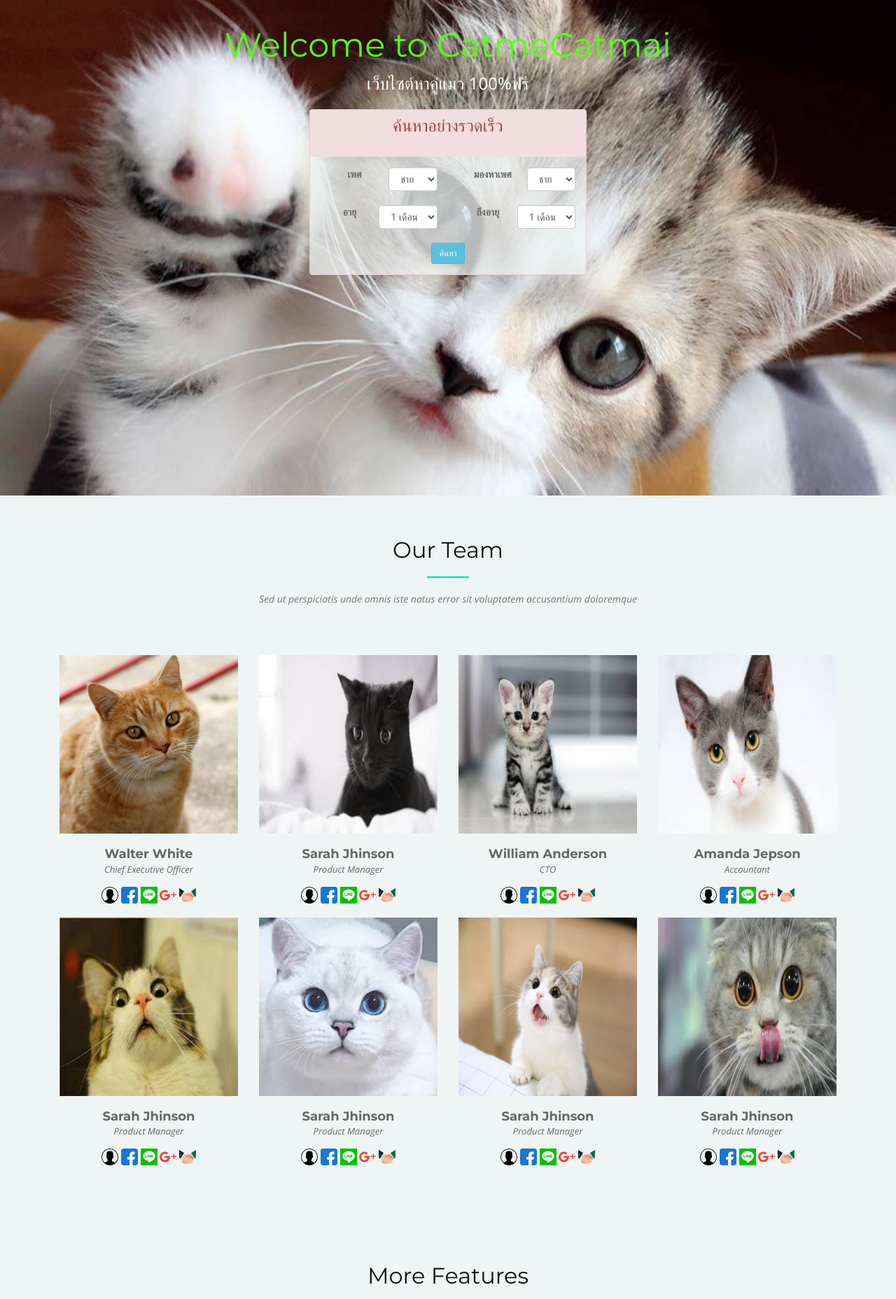
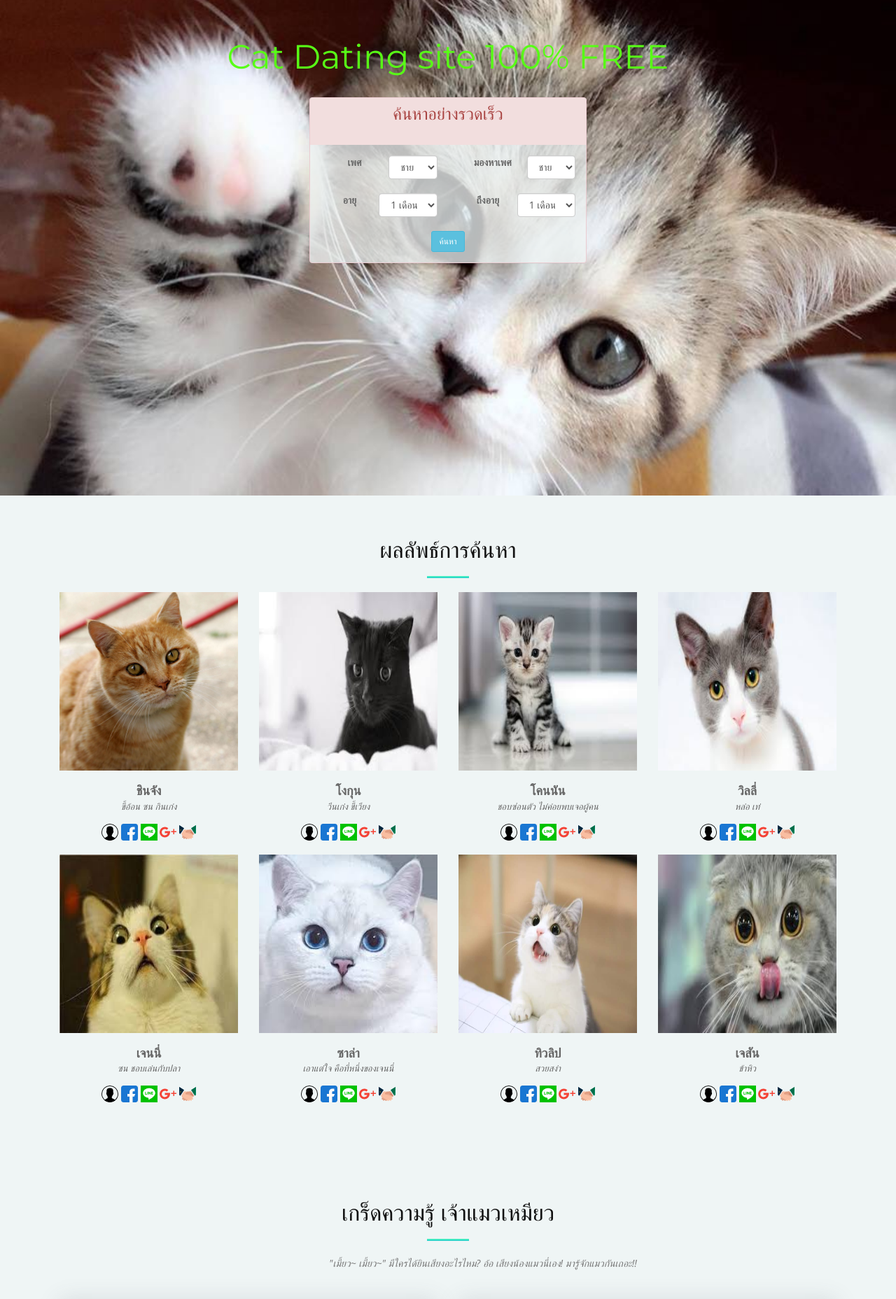
Before and after one commit to smilesler/Project-1, a PHP site: page / in a window 1280 px wide. Shown: the part 92-1948 px from the top of the page at 70% size. Run offline with PHP 8.4, Linux system fonts and the light colour scheme; some web fonts are replaced.

Commit message:
แก้หน้าแรกเชื่อต่อรีจิสเตอร์
แก้หน้าแรกเชื่อต่อรีจิสเตอร์

```diff
--- a/index.php
+++ b/index.php
@@ -66,7 +66,7 @@
           <li><a href="#team">แมว</a></li>
           <li><a href="dashboard.php">โปรไฟล์</a></li>
           <li><a href="login.php" style="color:red">Login</a></li>
-          <li><a href="" style="color:green">Register</a></li>
+          <li><a href="register.php" style="color:green">Register</a></li>
 
           <li class="menu-has-children">
             <a href="">
@@ -95,8 +95,8 @@
 
   <section id="intro">
     <div class="intro-text">
-        <h2>Welcome to CatmeCatmai</h2>
-        <p>เว็บไซต์หาคู่แมว 100%ฟรี </p>
+        <h2>Cat Dating site 100% FREE</h2>
+        <p> </p>
 
        <div class="col-sm-3 col-md-6 col-lg-4">
         <div class="panel-group">
@@ -514,16 +514,16 @@
     <section id="team" class="section-bg">
       <div class="container">
         <div class="section-header">
-          <h3 class="section-title">Our Team</h3>
+          <h3 class="section-title">ผลลัพธ์การค้นหา</h3>
           <span class="section-divider"></span>
-          <p class="section-description">Sed ut perspiciatis unde omnis iste natus error sit voluptatem accusantium doloremque</p>
+<!--          <p class="section-description">Sed ut perspiciatis unde omnis iste natus error sit voluptatem accusantium doloremque</p>-->
         </div>
         <div class="row wow fadeInUp">
           <div class="col-lg-3 col-md-6">
             <div class="member">
               <div class="pic sizeimg"><a href="img/cat/1.jpg" class="gallery-popup "><img src="img/cat/1.jpg" alt=""></div></a>
-              <h4>Walter White</h4>
-              <span>Chief Executive Officer</span>
+              <h4>ชินจัง</h4>
+              <span>ขี้อ้อน ซน กินเก่ง</span>
               <div class="social">
                 <a href="dashboard.php"><img src="img/user.png" alt=""></a>
                 <a href=""><img src="img/facebook.png" data-toggle="tooltip" data-placement="top" title="facebook" alt=""></a>
@@ -541,8 +541,8 @@
               <div class="pic sizeimg">
                 <a href="img/cat/2.jpg" class="gallery-popup ">
                 <img src="img/cat/2.jpg" alt=""></div></a>
-                <h4>Sarah Jhinson</h4>
-                <span>Product Manager</span>
+                <h4>โงกุน</h4>
+                <span>วีนเก่ง ขี้เวียง</span>
 
               <div class="social">
               <a href="user.php"><img src="img/user.png" alt=""></a>
@@ -558,8 +558,8 @@
           <div class="col-lg-3 col-md-6">
             <div class="member">
               <div class="pic sizeimg"><a href="img/cat/3.jpg" class="gallery-popup "><img src="img/cat/3.jpg" alt=""></div></a>
-              <h4>William Anderson</h4>
-              <span>CTO</span>
+              <h4>โคนนัน</h4>
+              <span>ชอบซ่อนตัว ไม่ค่อยพบเจอผู้คน</span>
               <div class="social">
               <a href="dashboard.php"><img src="img/user.png" alt=""></a>
                 <a href=""><img src="img/facebook.png" data-toggle="tooltip" data-placement="top" title="facebook" alt=""></a>
@@ -573,8 +573,8 @@
           <div class="col-lg-3 col-md-6">
             <div class="member">
               <div class="pic sizeimg"><a href="img/cat/4.jpg" class="gallery-popup "><img src="img/cat/4.jpg" alt=""></div></a>
-              <h4>Amanda Jepson</h4>
-              <span>Accountant</span>
+              <h4>วิลลี่</h4>
+              <span>หล่อ เท่</span>
               <div class="social">
               <a href="dashboard.php"><img src="img/user.png" alt=""></a>
                 <a href=""><img src="img/facebook.png" data-toggle="tooltip" data-placement="top" title="facebook" alt=""></a>
@@ -588,8 +588,8 @@
           <div class="col-lg-3 col-md-6">
             <div class="member">
               <div class="pic sizeimg"><a href="img/cat/5.jpg" class="gallery-popup "><img src="img/cat/5.jpg" alt=""></div></a>
-              <h4>Sarah Jhinson</h4>
-              <span>Product Manager</span>
+              <h4>เจนนี่</h4>
+              <span>ซน ชอบเล่นกับปลา</span>
               <div class="social">
               <a href="dashboard.php"><img src="img/user.png" alt=""></a>
                 <a href=""><img src="img/facebook.png" data-toggle="tooltip" data-placement="top" title="facebook" alt=""></a>
@@ -602,8 +602,8 @@
           <div class="col-lg-3 col-md-6">
             <div class="member">
               <div class="pic sizeimg"><a href="img/cat/6.jpg" class="gallery-popup "><img src="img/cat/6.jpg" alt=""></div></a>
-              <h4>Sarah Jhinson</h4>
-              <span>Product Manager</span>
+              <h4>ซาล่า</h4>
+              <span>เอาแต่ใจ คือที่หนึ่งของเจนนี่</span>
               <div class="social">
               <a href="dashboard.php"><img src="img/user.png" alt=""></a>
                 <a href=""><img src="img/facebook.png" data-toggle="tooltip" data-placement="top" title="facebook" alt=""></a>
@@ -616,8 +616,8 @@
           <div class="col-lg-3 col-md-6">
             <div class="member">
               <div class="pic sizeimg"><a href="img/cat/7.jpg" class="gallery-popup "><img src="img/cat/7.jpg" alt=""></div></a>
-              <h4>Sarah Jhinson</h4>
-              <span>Product Manager</span>
+              <h4>ทิวลิป</h4>
+              <span>สวยสง่า</span>
               <div class="social">
               <a href="dashboard.php"><img src="img/user.png" alt=""></a>
                 <a href=""><img src="img/facebook.png" data-toggle="tooltip" data-placement="top" title="facebook" alt=""></a>
@@ -630,8 +630,8 @@
           <div class="col-lg-3 col-md-6">
             <div class="member">
               <div class="pic sizeimg"><a href="img/cat/8.jpg" class="gallery-popup "><img src="img/cat/8.jpg" alt=""></div></a>
-              <h4>Sarah Jhinson</h4>
-              <span>Product Manager</span>
+              <h4>เจสัน</h4>
+              <span>ข้าหิว</span>
               <div class="social">
               <a href="dashboard.php"><img src="img/user.png" alt=""></a>
                 <a href=""><img src="img/facebook.png" data-toggle="tooltip" data-placement="top" title="facebook" alt=""></a>
@@ -652,9 +652,9 @@
       <div class="container">
 
         <div class="section-header">
-          <h3 class="section-title">More Features</h3>
+          <h3 class="section-title">เกร็ดความรู้ เจ้าแมวเหมียว</h3>
           <span class="section-divider"></span>
-          <p class="section-description">Sed ut perspiciatis unde omnis iste natus error sit voluptatem accusantium doloremque</p>
+          <p class="section-description">"เมี้ยว~ เมี้ยว~" มีใครได้ยินเสียงอะไรไหม? อ้อ เสียงน้องแมวนี่เอง! มารู้จักแมวกันเถอะ!!</p>
         </div>
 
         <div class="row">
@@ -662,32 +662,32 @@
           <div class="col-lg-6">
             <div class="box wow fadeInLeft">
               <div class="icon"><i class="ion-ios-stopwatch-outline"></i></div>
-              <h4 class="title">Magni Dolores</h4>
-              <p class="description">Voluptatum deleniti atque corrupti quos dolores et quas molestias excepturi sint occaecati cupiditate non provident etiro rabeta lingo.</p>
+              <h4 class="title">มีมุมสบาย ๆ ให้นั่งชมวิว</h4>
+              <p class="description">การที่เจ้าหมียวได้นั่งชมนกชมไม้ หรือได้มองอะไรที่เคลื่อนไหวไปมา จะทำให้เจ้าเหมียวมีความสุขมากกกก ดังนั้นเราควรจัดให้มีมุมชมวิวริมหน้าต่างให้เขา ด้วยการติดชั้นวางของตามขอบหน้าต่างแล้วหาเบาะนุ่ม ๆ มาวางด้วย เพียงแค่นี้ ก็แก้เบื่อให้เหล่าแมวเหมียวได้เยอะเลยดีทีเดียวค่ะ</p>
             </div>
           </div>
 
           <div class="col-lg-6">
             <div class="box wow fadeInRight">
               <div class="icon"><i class="ion-ios-bookmarks-outline"></i></div>
-           <h4 class="title">Magni Dolores</h4>
-              <p class="description">Minim veniam, quis nostrud exercitation ullamco laboris nisi ut aliquip ex ea commodo consequat tarad limino ata nodera clas.</p>
+           <h4 class="title">มีที่ลับเล็บฝนเล็บเพลินๆ</h4>
+              <p class="description">โดยปกติธรรมชาติของเจ้าเหมียวนั้น จะต้องลับเล็บ ฝนเล็บอยู่เป็นประจำ เพราะฉะนั้นที่ฝนเล็บจำเป็นมาก จะ D.I.Y. ทำขึ้นมาเอง หรือหาซื้อสำเร็จรูปตามร้าน Pet Shop ซึ่งมีหลากหลายรูปแบบและขนาดให้เลือกสรรตามใจชอบของเจ้าเหมียวได้เลยค่ะ</p>
             </div>
           </div>
 
           <div class="col-lg-6">
             <div class="box wow fadeInLeft">
               <div class="icon"><i class="ion-ios-heart-outline"></i></div>
-              <h4 class="title">Magni Dolores</h4>
-              <p class="description">Duis aute irure dolor in reprehenderit in voluptate velit esse cillum dolore eu fugiat nulla pariatur trinige zareta lobur trade.</p>
+              <h4 class="title">มีเวลาเล่นกับเจ้าเหมียวทุกวัน</h4>
+              <p class="description">แมวเป็นนักล่าและเป็นสัตว์ที่ชอบหาทำอะไรอยู่เสมอ หรือพูดสั้น ๆ ก็คืออยู่ไม่นิ่งนั่นแหละ เพราะฉะนั้นเราควรมีเวลาให้เขาสักหน่อย เล่นกับเขาทุกวัน และไม่ปล่อยให้เจ้าเหมียวเล่นกับของเล่นอย่างโดดเดี่ยวเดียวดายเน๊อะ</p>
             </div>
           </div>
 
           <div class="col-lg-6">
             <div class="box wow fadeInRight">
               <div class="icon"><i class="ion-ios-analytics-outline"></i></div>
-              <h4 class="title">Magni Dolores</h4>
-              <p class="description">Excepteur sint occaecat cupidatat non proident, sunt in culpa qui officia deserunt mollit anim id est laborum rideta zanox satirente madera</p>
+              <h4 class="title">เรื่องความสะอาดต้องยกให้เจ้าเหมียว</h4>
+              <p class="description">ทราบกันดีอยู่แล้วว่า เจ้าเหมียวเป็นสัตว์ที่รักความสะอาดเอามาก ๆ มักจะชอบทำความสะอาดตัวเองด้วยการเลียขนอยู่บ่อย ๆ ดังนั้นทาสแมวอย่างเราควรหมั่นทำความสะอาดกระบะขับถ่ายให้เจ้าเหมียวสะอาดอยู่เสมอ รวมทั้งบริเวณที่กิน และที่อยู่ของเขาด้วยนะจ๊ะ</p>
             </div>
           </div>
 
--- a/register.php
+++ b/register.php
@@ -1,4 +1,4 @@
-+<!DOCTYPE html>
+<!DOCTYPE html>
 <html lang="en">
 <head>
     <title>Register</title>
```
